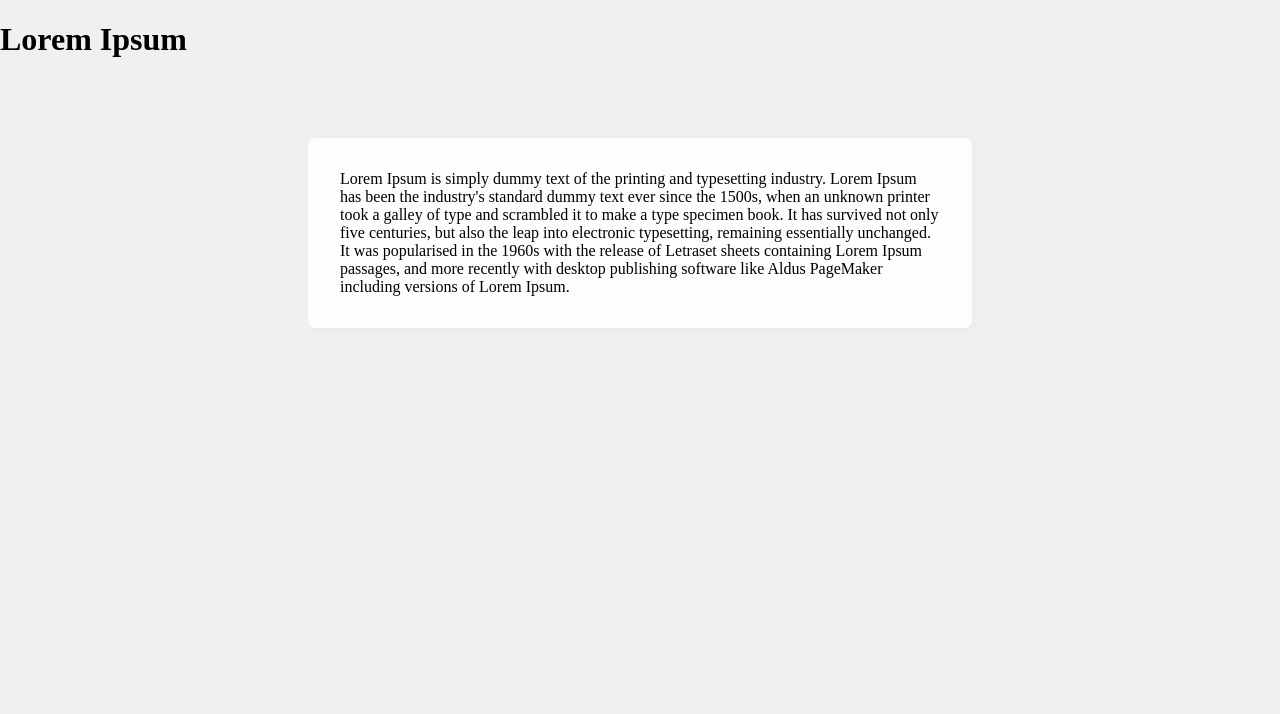
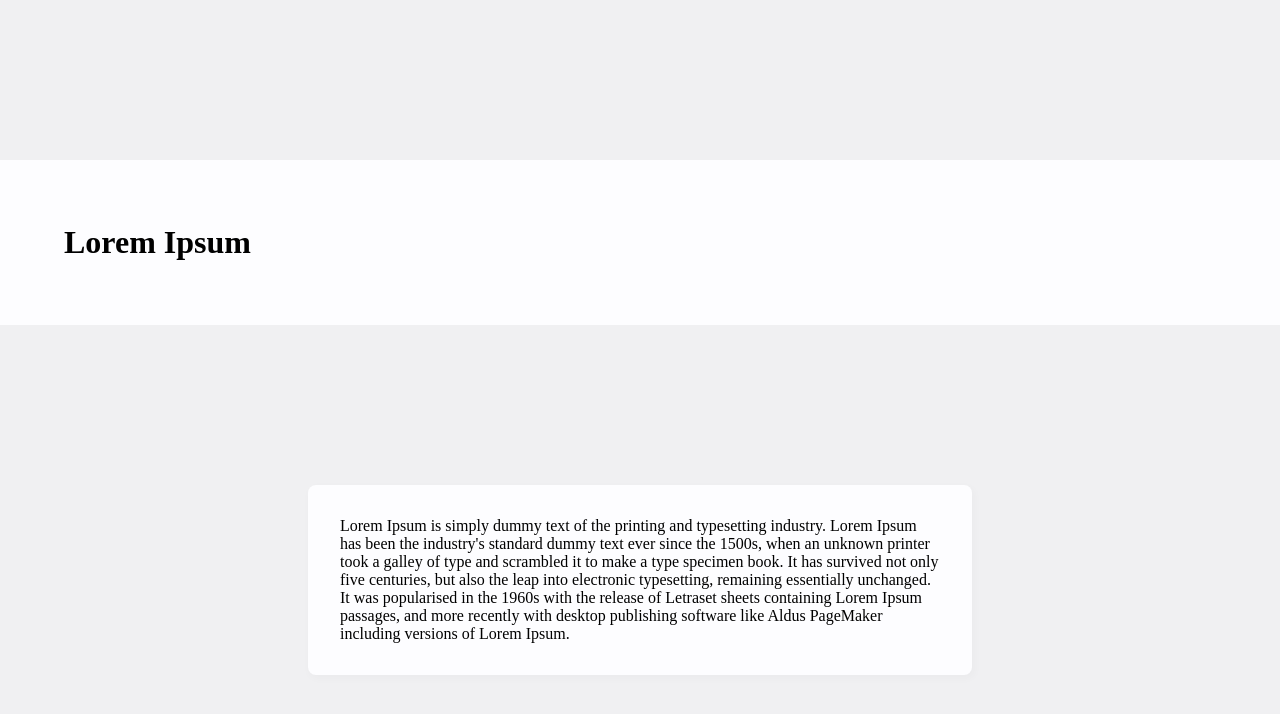
Before and after one commit to stefaniia54/hello-world, a plain HTML site: page index.html in a window 1280 px wide. Drawn offline with Linux system fonts and the light colour scheme.

Commit message:
Update index.html

```diff
--- a/index.html
+++ b/index.html
@@ -8,6 +8,11 @@
     margin: 0;
     padding: 0;
     font-family: "Times New Roman", Times, serif;
+    }
+    h1 {
+      margin: 5em auto;
+      padding: 2em;
+      background-color: #fdfdff;
     }
     div {
       width: 600px;
```
